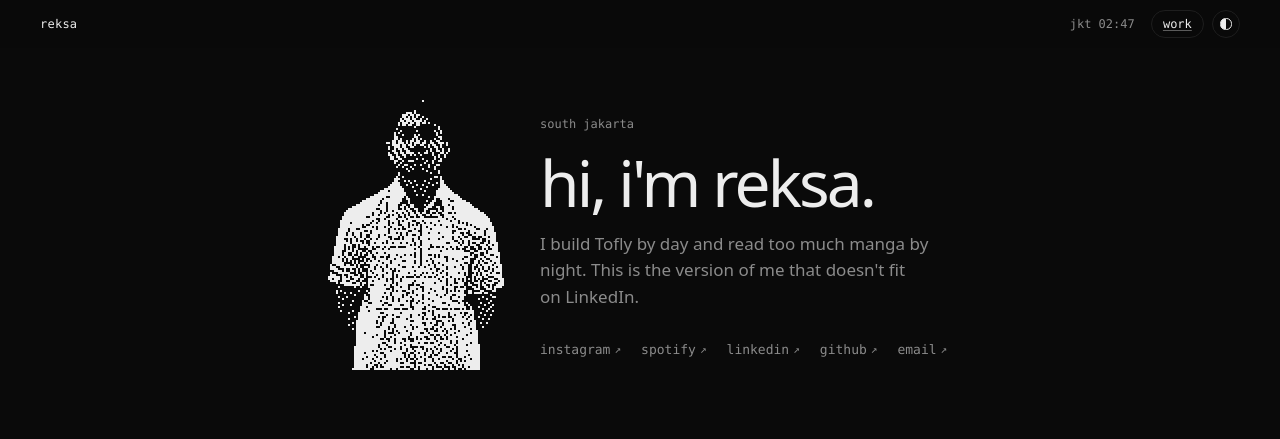
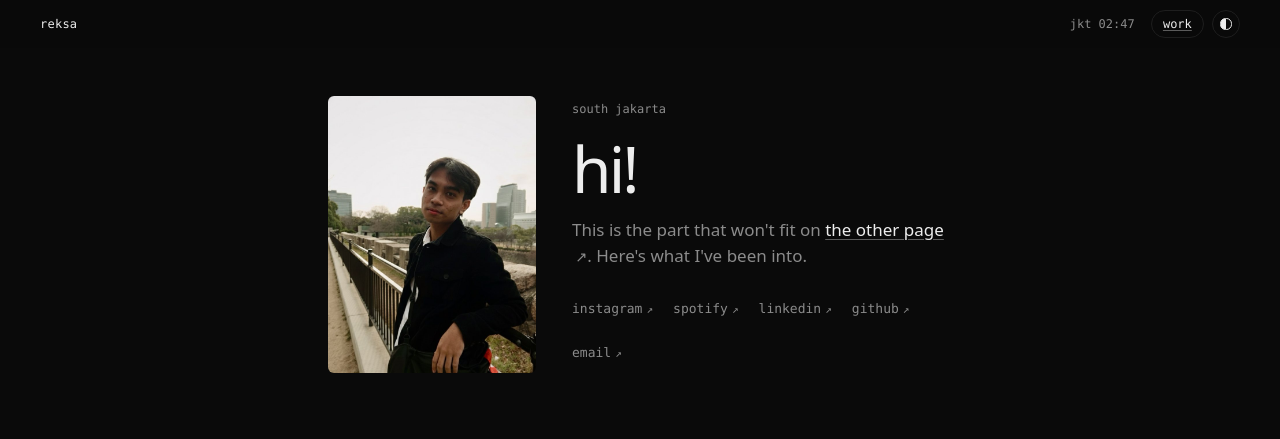
Before and after one commit to farrelrp/portfolio, an Astro site: page /hi in a window 1280 px wide. Shown: the top 439 px of the page. Built offline with nearby package versions, Linux system fonts and the light colour scheme; Astro itself is replaced by a stand-in of ours.

Commit message:
Use a real photo and shorter copy on /hi
The portrait is now an undithered photo. The heading is just "hi!",
and the bio points back to the main site for the work side.

```diff
--- a/src/data/hi.ts
+++ b/src/data/hi.ts
@@ -1,8 +1,7 @@
 // Content for rrreksa.com/hi, the personal page. Images live in public/hi.
 
 export const hi = {
-  intro: "hi, i'm reksa.",
-  lede: "I build Tofly by day and read too much manga by night. This is the version of me that doesn't fit on LinkedIn.",
+  intro: "hi!",
   location: "south jakarta",
   links: [
     { label: "instagram", href: "https://www.instagram.com/reksafarrel/" },
--- a/src/pages/hi.astro
+++ b/src/pages/hi.astro
@@ -20,11 +20,14 @@ const year = new Date().getFullYear();
 
   <main class="hi">
     <section class="hi-hero">
-      <canvas class="portrait" data-dither="/hi/portrait.png" data-gamma="0.9" aria-hidden="true"></canvas>
+      <img class="portrait" src="/hi/portrait.jpg" alt="Reksa leaning on a railing outside, city buildings behind" width="720" height="959" />
       <div class="hi-intro">
         <p class="eyebrow">{hi.location}</p>
         <h1>{hi.intro}</h1>
-        <p class="lede">{hi.lede}</p>
+        <p class="lede">
+          This is the part that won't fit on <a class="lede-link" href="/">the other page</a><span class="arrow lede-arrow" aria-hidden="true">↗</span>.
+          Here's what I've been into.
+        </p>
         <nav class="links" aria-label="Elsewhere">
           {
             hi.links.map((l) => (
--- a/src/styles/global.css
+++ b/src/styles/global.css
@@ -654,15 +654,28 @@ button.badge:active {
 }
 .hi-hero {
   display: grid;
-  grid-template-columns: 11rem 1fr;
+  grid-template-columns: 13rem 1fr;
   gap: 2.25rem;
   align-items: end;
 }
 .portrait {
+  display: block;
   width: 100%;
-  aspect-ratio: 289 / 450;
-  image-rendering: pixelated;
-  image-rendering: crisp-edges;
+  height: auto;
+  aspect-ratio: 3 / 4;
+  object-fit: cover;
+  border-radius: 6px;
+}
+.lede-link {
+  color: var(--fg);
+  white-space: nowrap;
+}
+.lede-arrow {
+  margin-left: 0.2rem;
+}
+.lede-link:hover + .lede-arrow {
+  transform: translate(2px, -2px);
+  color: var(--fg);
 }
 .hi-intro h1 {
   font-size: clamp(2.5rem, 7vw, 4rem);
@@ -842,7 +855,7 @@ button.badge:active {
     gap: 1.5rem;
   }
   .portrait {
-    width: 9rem;
+    width: 11rem;
   }
   .rec {
     grid-template-columns: 6.5rem 1fr;
```
Also changed, not shown: public/hi/portrait.jpg (added), public/hi/portrait.png (deleted).
